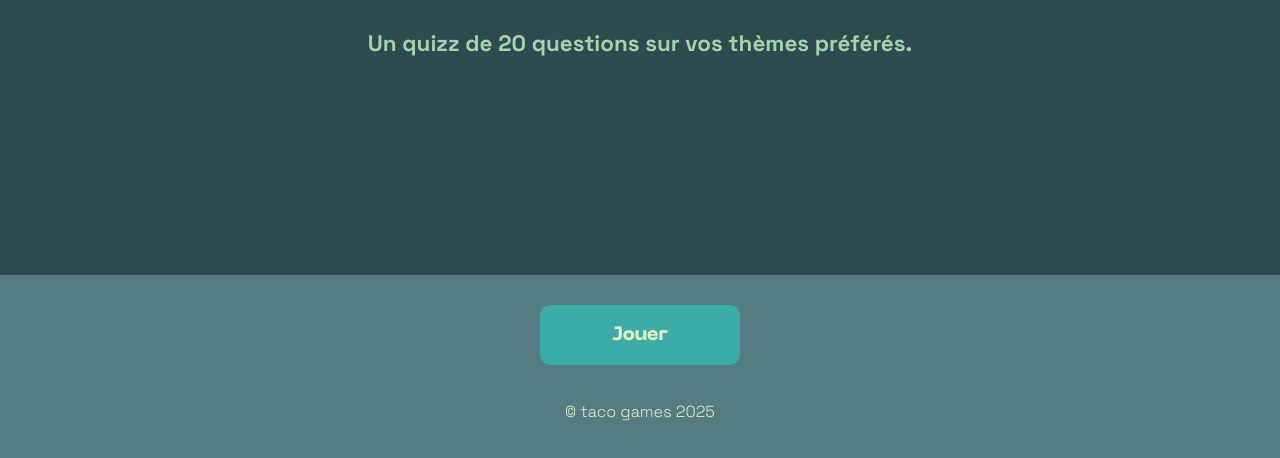
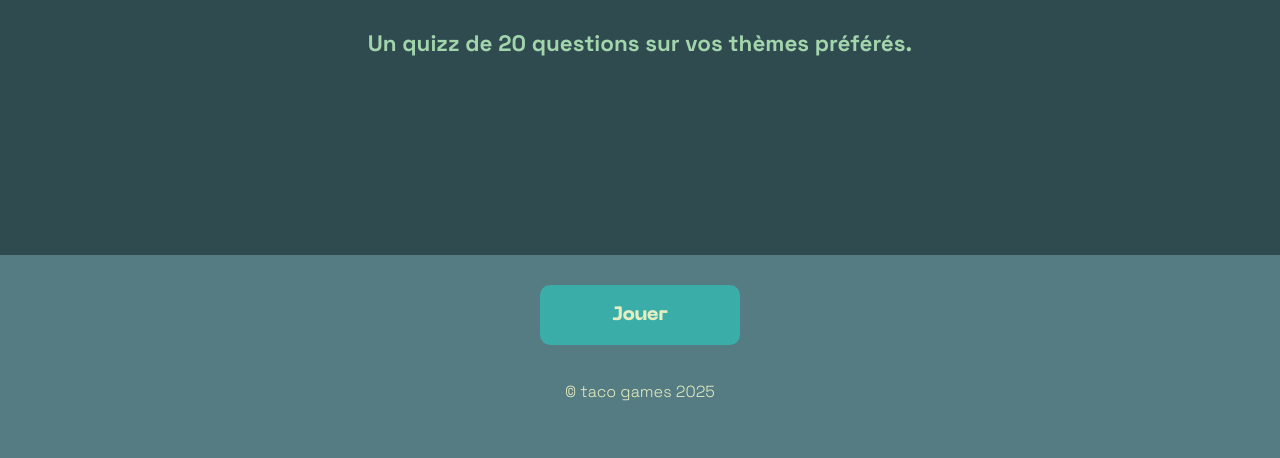
Before and after one commit to Vincent-0212/quizz-app, a website: page public/index.html in a window 1280 px wide. Shown: the part 342-800 px from the top of the page. Drawn offline with Linux system fonts and the light colour scheme.

Commit message:
Add files via upload

```diff
--- a/public/style.css
+++ b/public/style.css
@@ -100,7 +100,8 @@ html, body {
   display: flex;
   flex-direction: column;
   align-items: center;
-  padding: 30px 0 0;
+  padding-top: 30px;
+  padding-bottom: 20px;
 }
 
 .button-container {
```
Also changed, not shown: public/gameSolo.html (+1 -1 lines).
